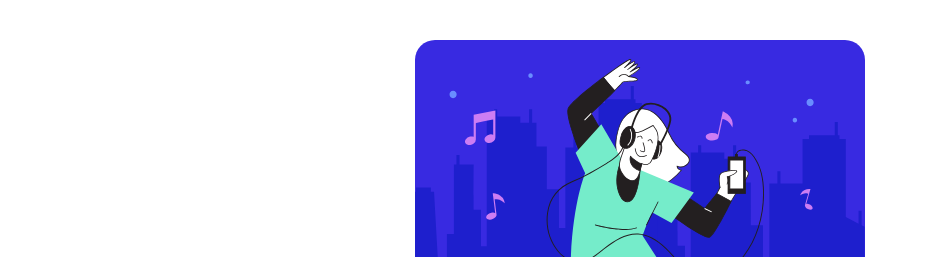
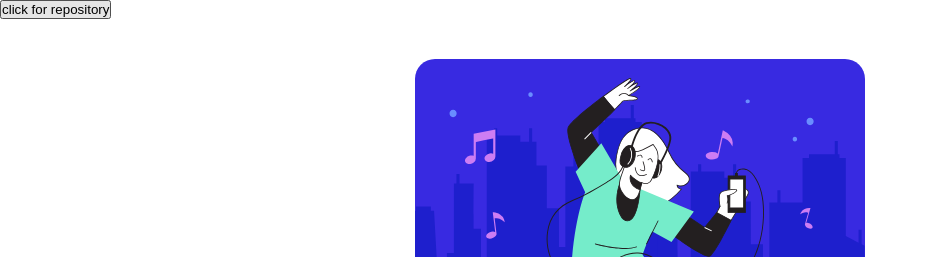
Before and after one commit to 94kartik/mini-project-second, a plain HTML site: page index.html in a window 1280 px wide. Shown: the top 257 px of the page, without its empty margins (0-928 px from the left). Drawn offline with Linux system fonts and the light colour scheme.

Commit message:
added button for repository

```diff
--- a/index.html
+++ b/index.html
@@ -10,6 +10,9 @@
 </head>
 
 <body>
+    <a href="https://github.com/94kartik/mini-project-second" target="_blank">
+        <button>click for repository</button>
+    </a>
     <div class="main">
         <div class="container">
             <div class="hero">
```
